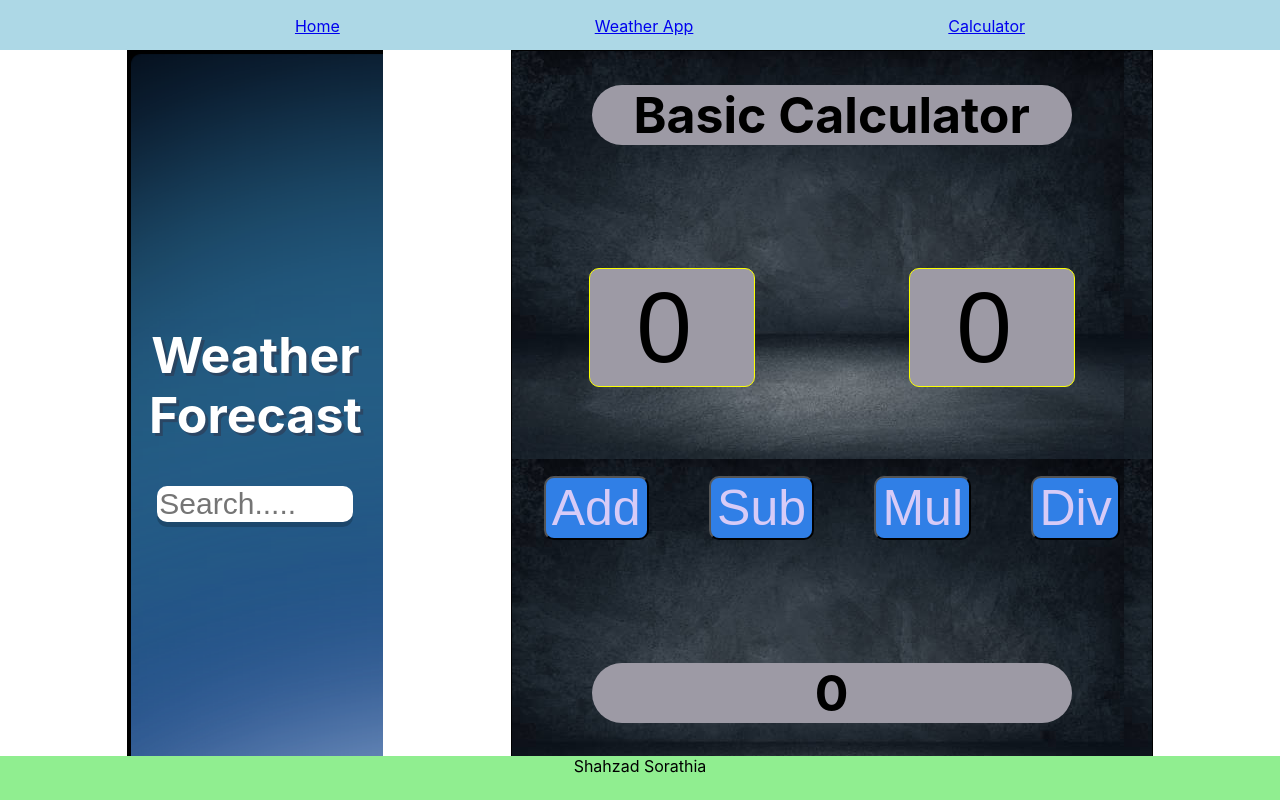
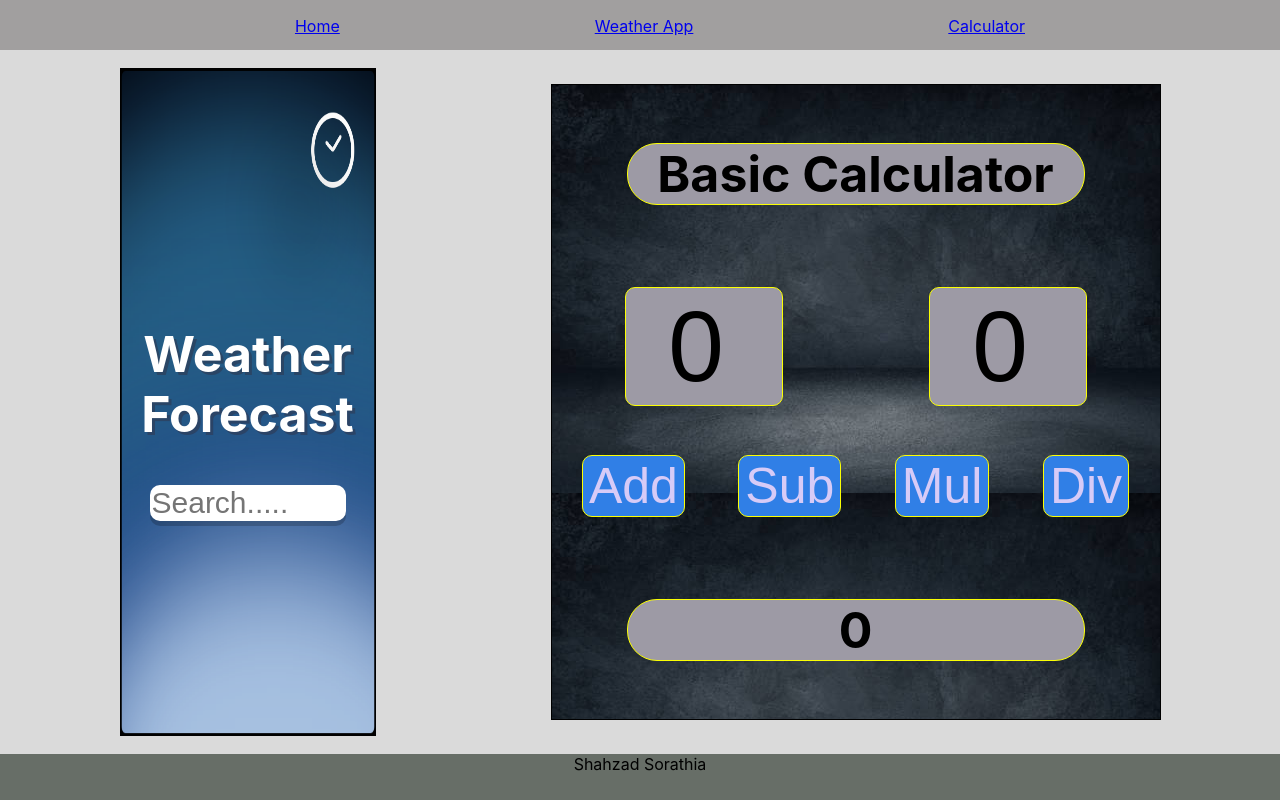
Before and after one commit to shahzadsorathia/Weather-Application-React, a React (Create React App) app: page /Home in a window 1280 px wide. Built offline with nearby package versions, Linux system fonts and the light colour scheme.

Commit message:
Update App.css

```diff
--- a/src/App.css
+++ b/src/App.css
@@ -2,34 +2,38 @@
     height: 100vh;
     display: flex;
    flex-direction: column;
-   justify-content: space-between;
+   justify-content: center;
    align-items: center;
+   background-color: rgb(218, 218, 218);
 
 }
 #nav-bar{
-    background-color: lightblue;
+    background-color: rgb(161, 159, 159);
     height: 50px;
     width: 100%;
 }
 
 #nav-bar ul{
-    background-color: lightblue;
+
     display: flex;
     justify-content: space-evenly;
     list-style: none;
 }
 
 #footer{
-    background-color: lightgreen;
+    background-color: rgb(103, 110, 103);
     height: 50px;
     text-align: center;
     width: 100%;
 }
 
 .Weather{
-    height: 100%;
+    height: 95%;
     width: 20vw;
     background-image: url(images/weather.png);
+
+    background-repeat: no-repeat;
+    background-size: 100% 100%;
      display: flex;
      justify-content: center;
      align-items: center;
@@ -86,11 +90,11 @@
   {
     background-image: url(images/math.jpg);
     display: flex;
-    justify-content: space-between;
+    justify-content: space-around;
     align-items: center;
     flex-direction: column;
     border: 1px solid black ;
-    height: 100%;
+    height: 90%;
     width: 50%;
 
   }
@@ -107,12 +111,14 @@
   .Input  {
     display: flex;
     justify-content: space-around;
+
   }
 
   .button-on{
    display: flex;
   justify-content: space-between;
   width: 90%;
+
   }
 
 .onclick-button {
@@ -123,6 +129,8 @@
   cursor: pointer;
   text-align: center;
 
+  border: 1px solid #fbff04;
+
 }
 
 h1 {
@@ -131,11 +139,15 @@ h1 {
     width: 75%;
   text-align: center;
   background: #9d9aa5;
+
+  border: .5px solid #fbff04;
 }
 
 .home{
   display: flex;
-  justify-content: space-evenly;
-  height: 100%;
-  width: 100%;
+  justify-content: space-around;
+  align-items: center;
+  height: 95%;
+  width: 95%;
+
 }
```
